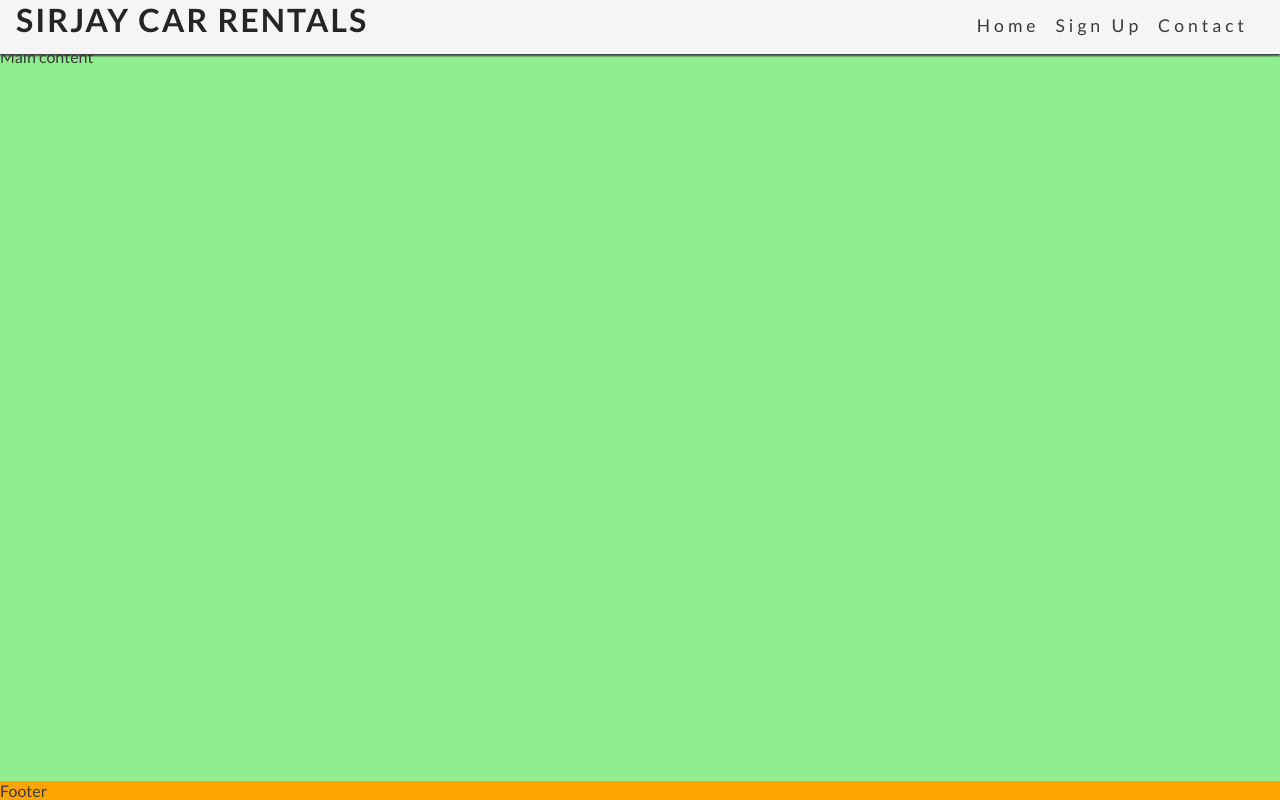
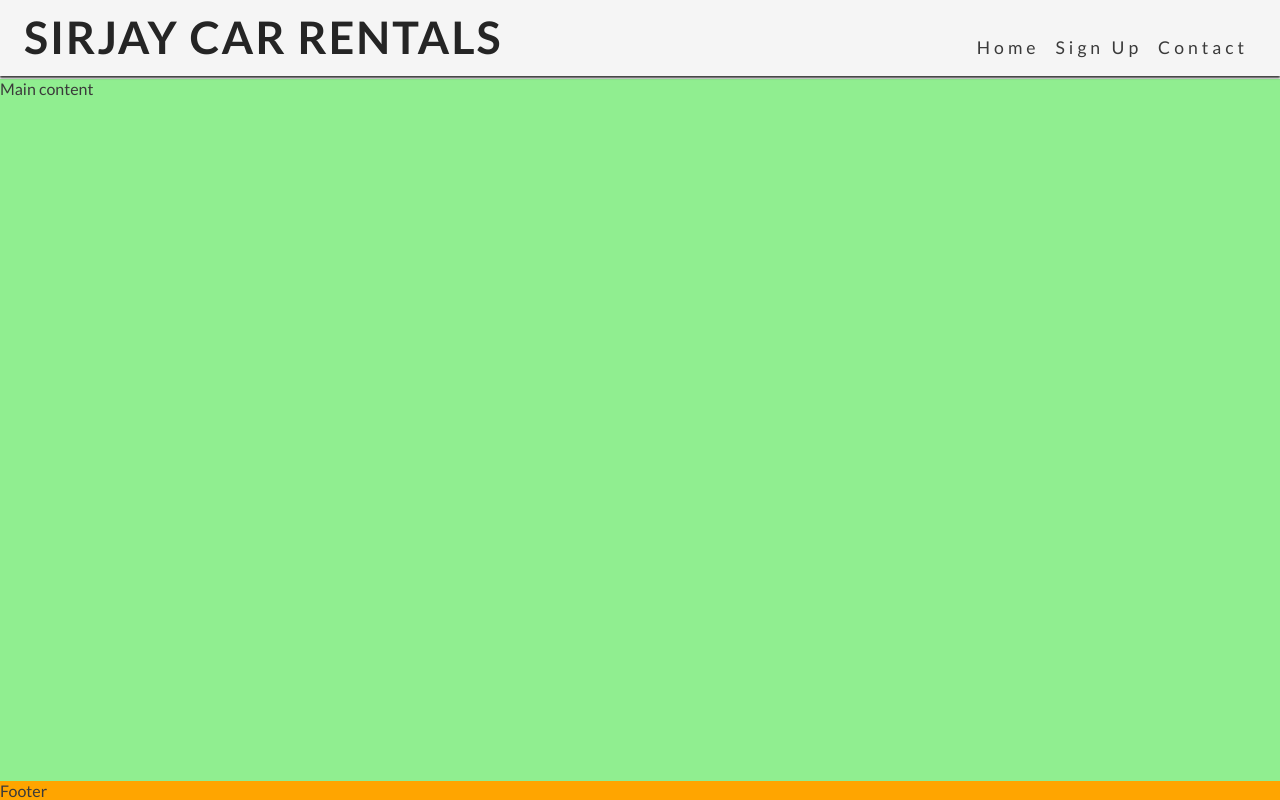
Before and after one commit to Sirjay009/Sirjay-Car-Rentals, a plain HTML site: page index.html in a window 1280 px wide. Drawn offline with Linux system fonts and the light colour scheme.

Commit message:
Make logo larger, push main down to show under larger header

```diff
--- a/assets/css/style.css
+++ b/assets/css/style.css
@@ -121,4 +121,16 @@ footer {
     .nav-toggle-label {
         display: none;
     }
+
+    #logo {
+        font-size: 280%;
+        line-height: 75px;
+        margin: 0 0.5rem;
+    }
+
+    /* Main content */
+    main {
+        /* Push main content down to accomodate larger hearder */
+        margin-top: 79px;
+    }
 }
```
